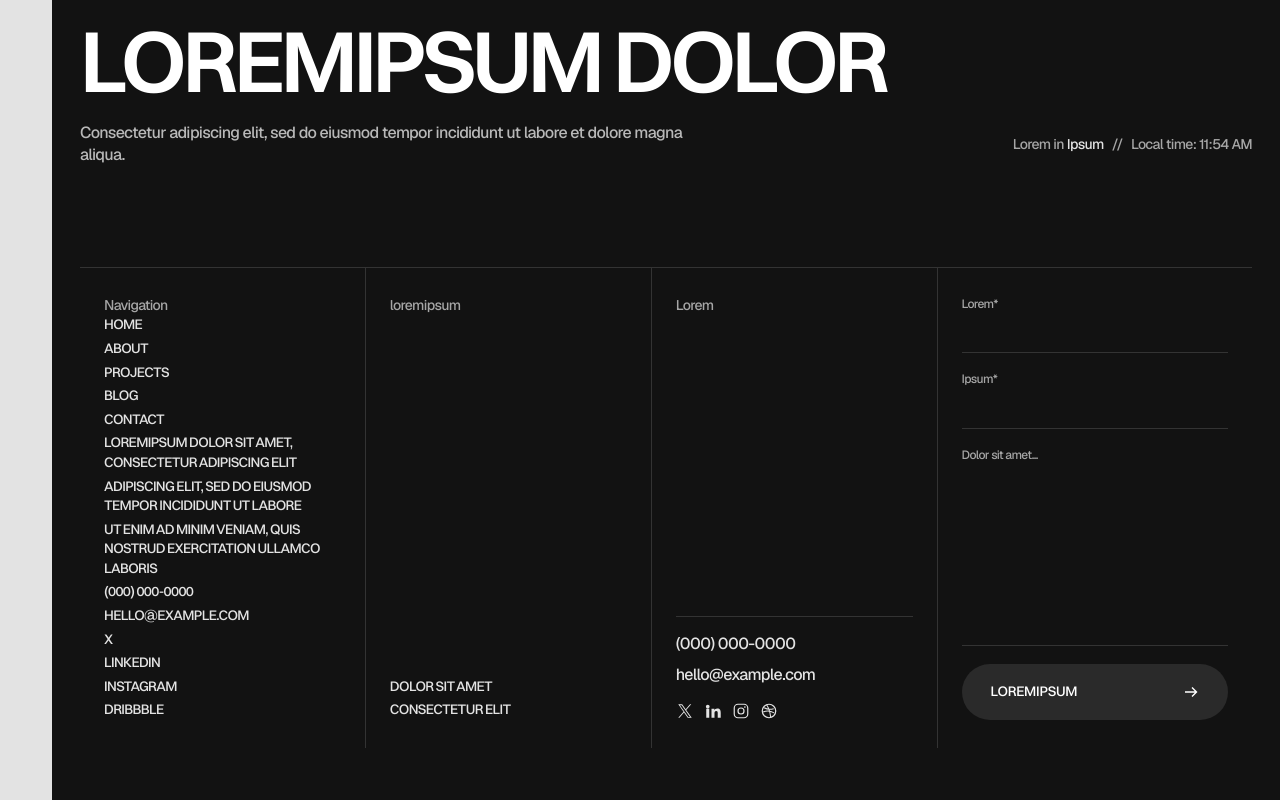
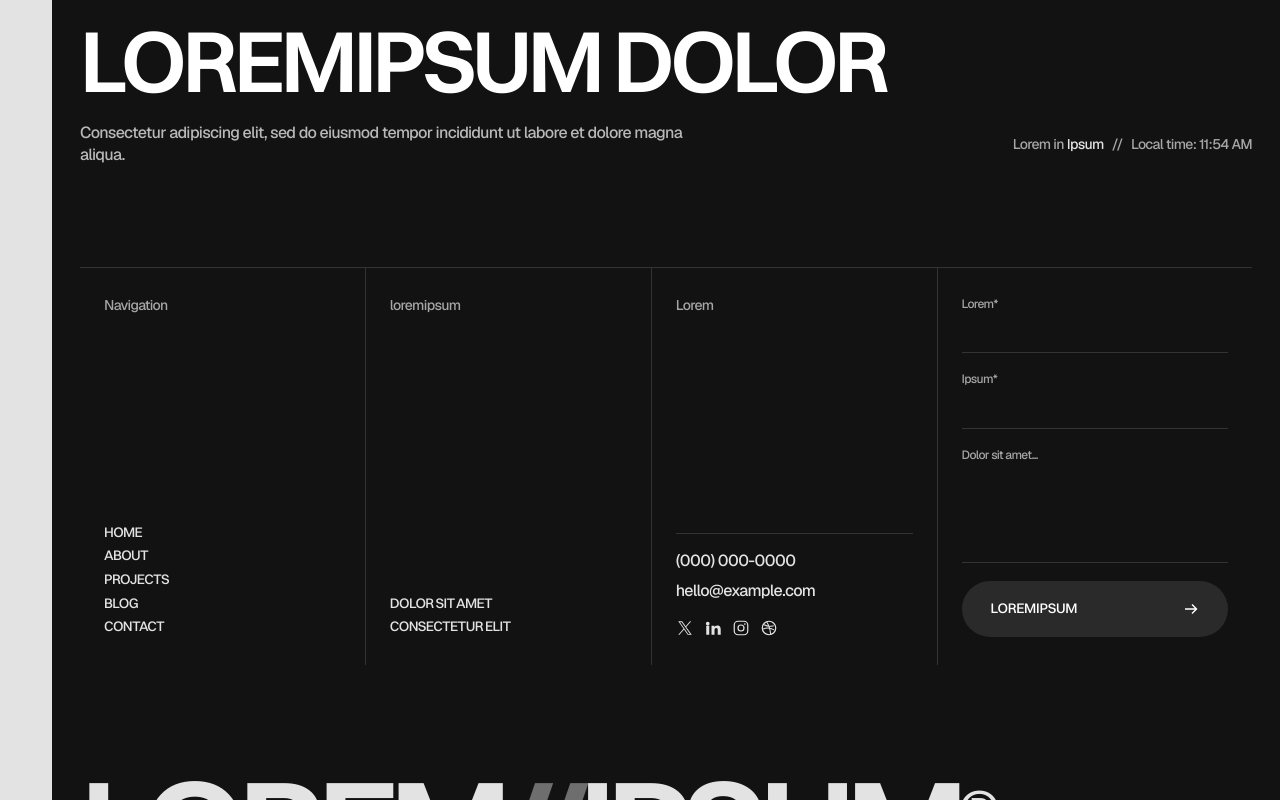
Before and after one commit to inui-ai/porto, a Next.js app: page / in a window 1280 px wide. Shown: the part 11200-12000 px from the top of the page. Built offline with nearby package versions, Linux system fonts and the light colour scheme.

Commit message:
fix(footer): restore simple navigation with 5 main links on mobile

```diff
--- a/src/components/sites/lorem/data.ts
+++ b/src/components/sites/lorem/data.ts
@@ -21,12 +21,6 @@ export const NAV_LINKS = [
   { label: "Projects", href: "#projects" },
   { label: "Blog", href: "#blog" },
   { label: "Contact", href: "#contact" },
-  { label: "loremipsum dolor sit amet, consectetur adipiscing elit", href: "#" },
-  { label: "Adipiscing elit, sed do eiusmod tempor incididunt ut labore", href: "#" },
-  { label: "Ut enim ad minim veniam, quis nostrud exercitation ullamco laboris", href: "#" },
-  { label: SITE.phone, href: `tel:${SITE.phone.replace(/\D/g, "")}` },
-  { label: SITE.email, href: `mailto:${SITE.email}` },
-  ...SITE.socials.map((s) => ({ label: s.label, href: s.href })),
 ] as const;
 
 export const CLIENT_LOGOS = [
```
